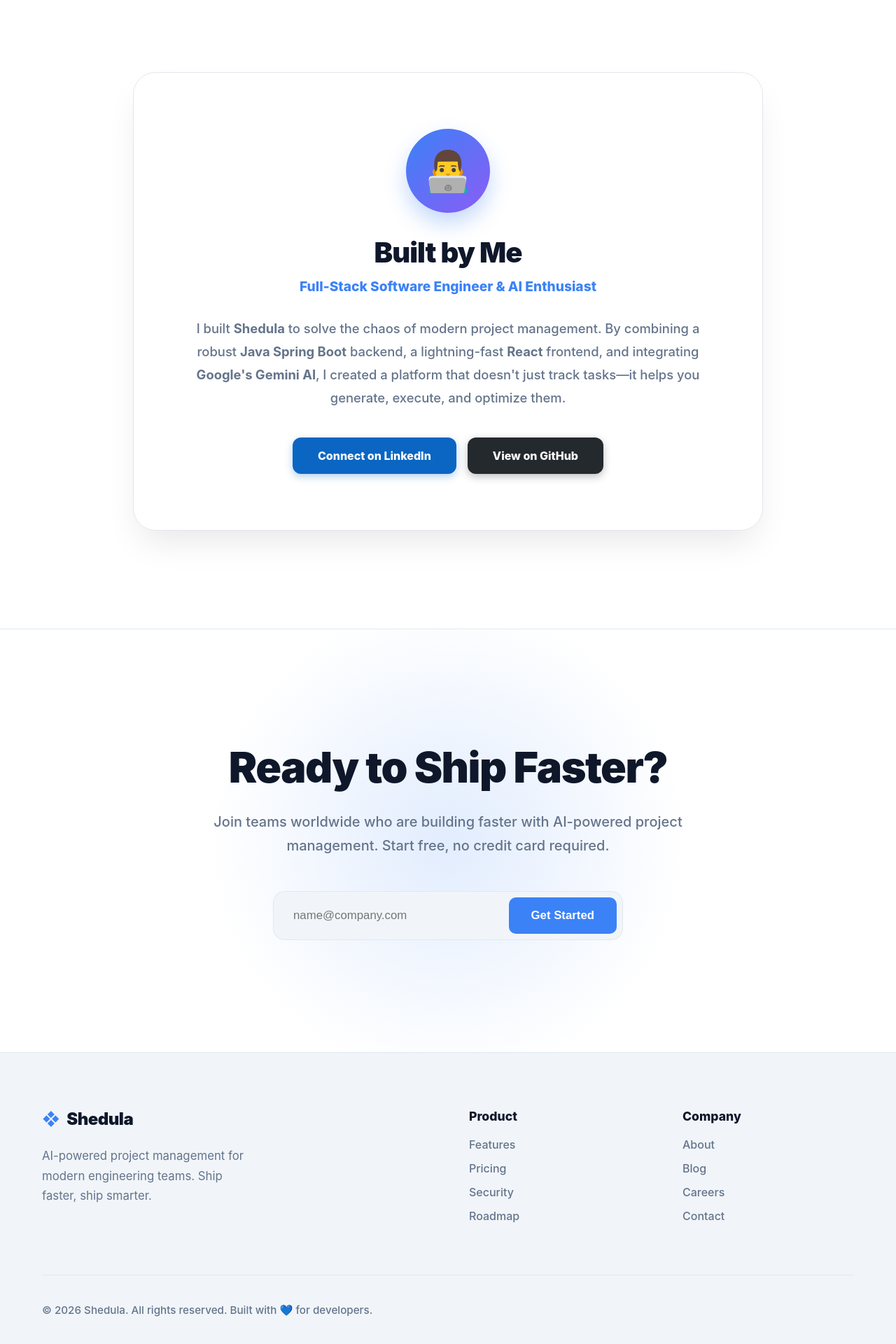
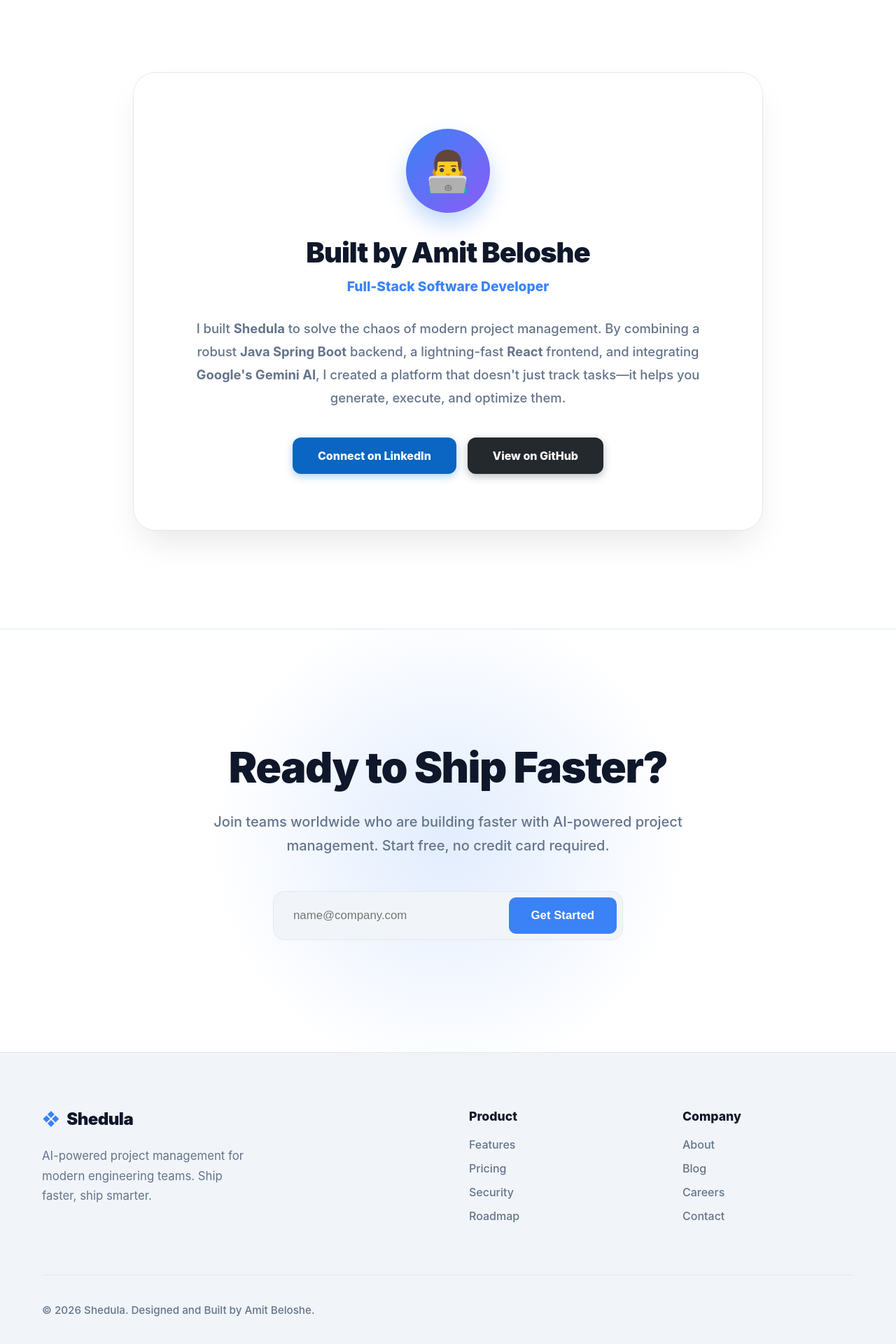
Before and after one commit to amit3109/shedula-project, a React (Vite) app in the folder shedula-frontend/: page / in a window 1280 px wide. Shown: the part 4782-6702 px from the top of the page at 70% size. Built offline with nearby package versions, Linux system fonts and the light colour scheme.

Commit message:
Update landing page with creator details

```diff
--- a/shedula-frontend/src/pages/landing.jsx
+++ b/shedula-frontend/src/pages/landing.jsx
@@ -1,4 +1,4 @@
-import { Link } from 'react-router-dom';
+import { Link, useNavigate } from 'react-router-dom';
 import { useState, useEffect } from 'react';
 
 // ─── floating cards animation component ───────────────────────────────────
@@ -128,6 +128,7 @@
     const [scrollY, setScrollY] = useState(0);
     const [ctaEmail, setCtaEmail] = useState('');
     const [theme, setTheme] = useState(localStorage.getItem('shedula_theme') || 'System');
+    const navigate = useNavigate();
 
     // Scroll listener for sticky nav and parallax effects
     useEffect(() => {
@@ -357,14 +358,18 @@
             <section style={{ padding: '140px 60px', backgroundColor: 'var(--bg-main)' }}>
                 <div className="fade-in-up" style={{ maxWidth: '900px', margin: '0 auto', backgroundColor: 'var(--bg-card)', padding: '80px 60px', borderRadius: '32px', boxShadow: '0 25px 50px -12px rgba(0,0,0,0.1)', border: '1px solid var(--border-color)', textAlign: 'center' }}>
                     <div style={{ width: '120px', height: '120px', borderRadius: '50%', background: 'linear-gradient(135deg, #3b82f6, #8b5cf6)', color: 'white', fontSize: '3.5rem', margin: '0 auto 32px', fontWeight: 'bold', display: 'flex', alignItems: 'center', justifyContent: 'center', boxShadow: '0 15px 30px rgba(59,130,246,0.3)' }}>👨‍💻</div>
-                    <h2 style={{ fontSize: '2.5rem', color: 'var(--text-main)', margin: '0 0 12px 0', fontWeight: '900', letterSpacing: '-1px' }}>Built by Me</h2>
-                    <p style={{ fontSize: '1.2rem', color: '#3b82f6', margin: '0 0 32px 0', fontWeight: '800' }}>Full-Stack Software Engineer & AI Enthusiast</p>
+
+                    {/* Updated Name Here */}
+                    <h2 style={{ fontSize: '2.5rem', color: 'var(--text-main)', margin: '0 0 12px 0', fontWeight: '900', letterSpacing: '-1px' }}>Built by Amit Beloshe</h2>
+                    <p style={{ fontSize: '1.2rem', color: '#3b82f6', margin: '0 0 32px 0', fontWeight: '800' }}>Full-Stack Software Developer</p>
+
                     <p style={{ color: 'var(--text-sub)', fontSize: '1.15rem', lineHeight: '1.8', marginBottom: '40px', fontWeight: '500' }}>
                         I built <strong>Shedula</strong> to solve the chaos of modern project management. By combining a robust <strong>Java Spring Boot</strong> backend, a lightning-fast <strong>React</strong> frontend, and integrating <strong>Google's Gemini AI</strong>, I created a platform that doesn't just track tasks—it helps you generate, execute, and optimize them.
                     </p>
                     <div style={{ display: 'flex', justifyContent: 'center', gap: '16px', flexWrap: 'wrap' }}>
-                        <a href="https://linkedin.com" target="_blank" rel="noreferrer" style={{ padding: '16px 36px', backgroundColor: '#0a66c2', color: 'white', textDecoration: 'none', borderRadius: '12px', fontWeight: '800', fontSize: '1rem', transition: 'transform 0.4s cubic-bezier(0.16, 1, 0.3, 1)', boxShadow: '0 4px 12px rgba(10, 102, 194, 0.3)' }} onMouseOver={e => e.target.style.transform = 'translateY(-4px)'} onMouseOut={e => e.target.style.transform = 'translateY(0)'}>Connect on LinkedIn</a>
-                        <a href="https://github.com" target="_blank" rel="noreferrer" style={{ padding: '16px 36px', backgroundColor: '#24292e', color: 'white', textDecoration: 'none', borderRadius: '12px', fontWeight: '800', fontSize: '1rem', transition: 'transform 0.4s cubic-bezier(0.16, 1, 0.3, 1)', boxShadow: '0 4px 12px rgba(36, 41, 46, 0.3)' }} onMouseOver={e => e.target.style.transform = 'translateY(-4px)'} onMouseOut={e => e.target.style.transform = 'translateY(0)'}>View on GitHub</a>
+                        {/* Updated LinkedIn and GitHub Links Here */}
+                        <a href="https://linkedin.com/in/amit-beloshe-29162133b" target="_blank" rel="noreferrer" style={{ padding: '16px 36px', backgroundColor: '#0a66c2', color: 'white', textDecoration: 'none', borderRadius: '12px', fontWeight: '800', fontSize: '1rem', transition: 'transform 0.4s cubic-bezier(0.16, 1, 0.3, 1)', boxShadow: '0 4px 12px rgba(10, 102, 194, 0.3)' }} onMouseOver={e => e.target.style.transform = 'translateY(-4px)'} onMouseOut={e => e.target.style.transform = 'translateY(0)'}>Connect on LinkedIn</a>
+                        <a href="https://github.com/amti3109" target="_blank" rel="noreferrer" style={{ padding: '16px 36px', backgroundColor: '#24292e', color: 'white', textDecoration: 'none', borderRadius: '12px', fontWeight: '800', fontSize: '1rem', transition: 'transform 0.4s cubic-bezier(0.16, 1, 0.3, 1)', boxShadow: '0 4px 12px rgba(36, 41, 46, 0.3)' }} onMouseOver={e => e.target.style.transform = 'translateY(-4px)'} onMouseOut={e => e.target.style.transform = 'translateY(0)'}>View on GitHub</a>
                     </div>
                 </div>
             </section>
@@ -416,7 +421,7 @@
                         </div>
                     </div>
                     <div style={{ paddingTop: '40px', borderTop: '1px solid var(--border-color)', display: 'flex', justifyContent: 'space-between', alignItems: 'center', flexWrap: 'wrap', gap: '20px' }}>
-                        <p style={{ margin: 0, color: 'var(--text-sub)', fontSize: '0.95rem', fontWeight: '500' }}>© 2026 Shedula. All rights reserved. Built with 💙 for developers.</p>
+                        <p style={{ margin: 0, color: 'var(--text-sub)', fontSize: '0.95rem', fontWeight: '500' }}>© 2026 Shedula. Designed and Built by Amit Beloshe.</p>
                     </div>
                 </div>
             </footer>
```
